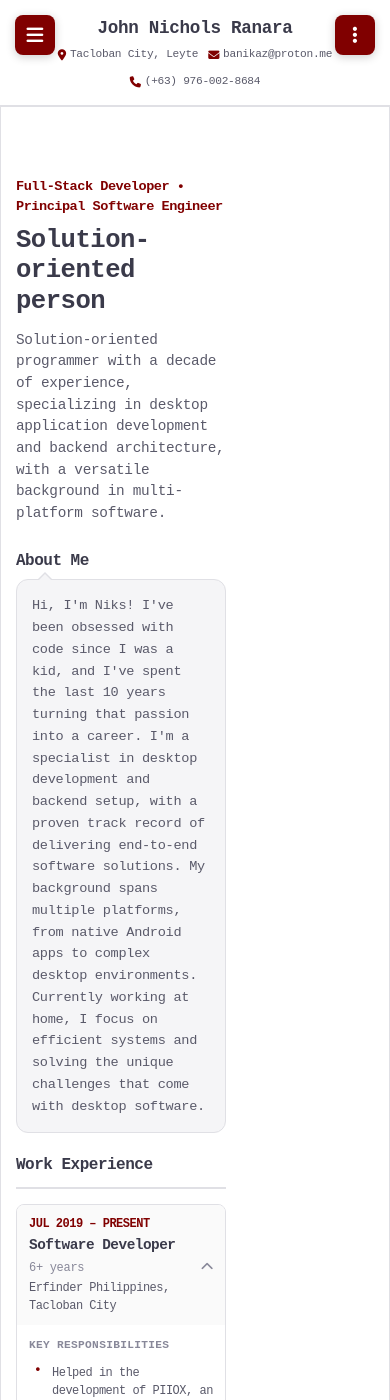
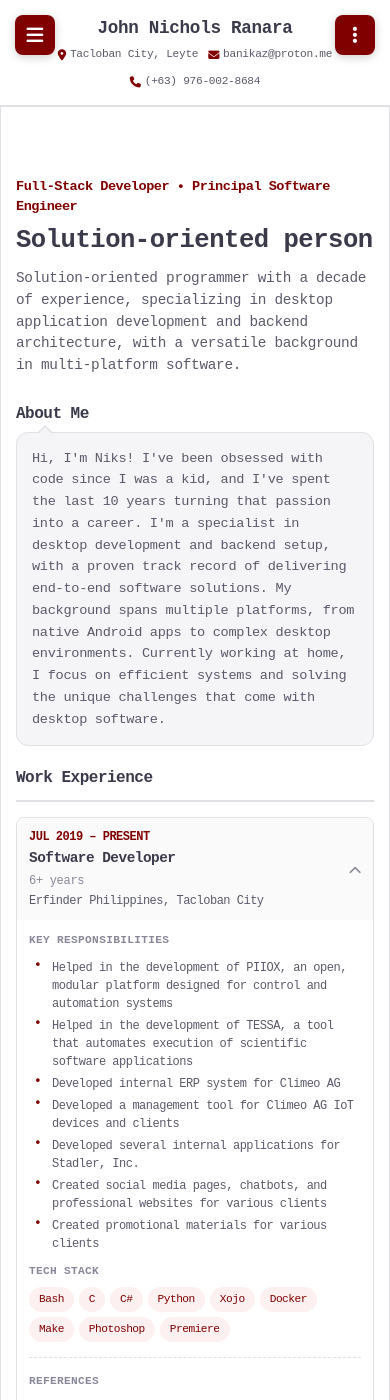
Before and after one commit to 0xb01/0xb01.github.io, a Jekyll site: the page built from index.html, in a window 390 px wide and 1400 px high. Built offline with Jekyll 4.4.1, drawn with Linux system fonts in a browser that asks for light colours; some web fonts are replaced.

Commit message:
Mobile View fix

```diff
--- a/_includes/sidebar.html
+++ b/_includes/sidebar.html
@@ -12,7 +12,6 @@
                     <span>Tacloban City, Leyte</span>
                 </div>
                 <div class="status-box">
-                    <i class="fas fa-circle" style="font-size: 6px; color: var(--accent-color); margin-right: 6px;"></i>
                     Open to opportunities
                 </div>
             </div>
--- a/style.css
+++ b/style.css
@@ -2313,6 +2313,7 @@ body.resume-view .container {
         border-radius: 0;
         height: auto;
         min-height: 100vh;
+        grid-template-columns: 1fr;
     }
 
     /* Mobile header with contact info */
```
Also changed, not shown: 7 other files.
